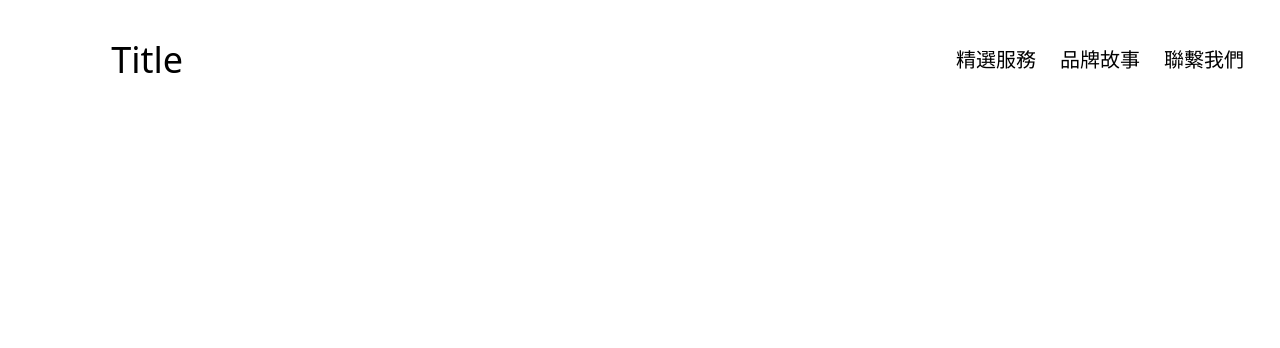
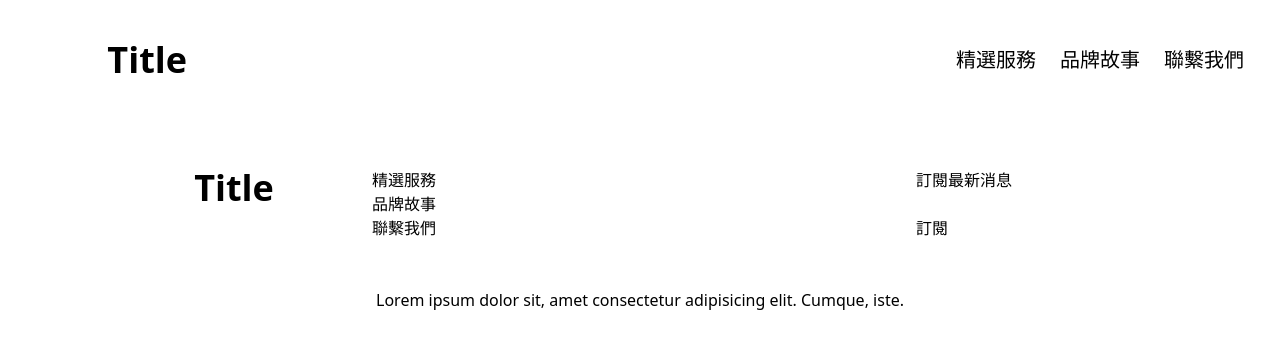
Before and after one commit to Eazychen/React-page, a React (Create React App) app: page / in a window 1280 px wide. Shown: the top 348 px of the page. Built offline with nearby package versions, Linux system fonts and the light colour scheme.

Commit message:
ulgroup component classname use props && create footer

```diff
--- a/package.json
+++ b/package.json
@@ -8,6 +8,7 @@
     "@testing-library/user-event": "^13.5.0",
     "react": "^18.3.1",
     "react-dom": "^18.3.1",
+    "react-icons": "^5.2.1",
     "react-router-dom": "^6.23.0",
     "react-scripts": "5.0.1",
     "web-vitals": "^2.1.4"
--- a/src/DefaultComponent.js
+++ b/src/DefaultComponent.js
@@ -2,9 +2,14 @@ import React from "react";
 import HomePage from "./HomePage";
 
 const DefaultComponent = () => {
+	const listdata = [
+		{ title: "精選服務",path: "/services"},
+		{ title: "品牌故事", path: "/about" },
+        { title: "聯繫我們", path: "/contact"}
+	]
 	return (
 		<div>
-			<HomePage />
+			<HomePage/>
 		</div>
 	);
 };
--- a/src/HomePage.js
+++ b/src/HomePage.js
@@ -1,25 +1,48 @@
 import React from "react";
 import { useNavigate } from "react-router-dom";
 
-const UlGroup = ()=>{
+const UlGroup = ({datas,className})=>{
 	const navigate = useNavigate();
-	const listdata = [
-		{ title: "精選服務",path: "/services"},
-		{ title: "品牌故事", path: "/about" },
-        { title: "聯繫我們", path: "/contact"}
-	]
-	return (<ul className="flex items-center ml-auto">
-		{listdata.map((data)=> (
-			<li className="nav-li-group" onClick={()=>navigate(data.path)}>{data.title}</li>
+	return (<ul className={className.navUl}>
+		{datas.map((data)=> (
+			<li className={className.navLiGroup}key={data.id} onClick={()=>navigate(data.path)}>{data.title}</li>
 		))}
 </ul>)
 }
 
+
 const HomePage = () => {
+	const datas = [
+		{ id:1, title: "精選服務",path: "/services"},
+		{ id:2, title: "品牌故事", path: "/about" },
+        { id:3, title: "聯繫我們", path: "/contact"}
+	]
 	return (
-		<div className="grid grid-cols-[20%_80%] p-6 bg-white-alpha-50 fixed top-0 left-0 right-0">
-			<div className="p-4 text-4xl text-center">Title</div>
-			<UlGroup />
+		<div>
+			<div className="nav">
+				<div className="p-4 text-4xl font-bold text-center">Title</div>
+				<UlGroup datas={datas}  className={{navUl:"nav-ul",navLiGroup:"nav-li-group"}}/>
+			</div>
+			<footer>
+				<div className="footer">
+	        		<div className="pr-2">
+						<h3 className="text-4xl font-bold text-center">Title</h3>
+						<ul>
+							<li></li>
+							<li></li>
+							<li></li>
+						</ul>
+					</div>
+					<UlGroup  datas={datas} className={{}}/>
+					<div className="px-2"></div>
+					<div className="pl-2">
+						<h4>訂閱最新消息</h4>
+						<input type="text" className=""/>
+						<button type="button">訂閱</button>
+					</div>
+				</div>
+				<p className="px-6 mx-20 text-center ">Lorem ipsum dolor sit, amet consectetur adipisicing elit. Cumque, iste.</p>
+			</footer>
 		</div>
 	);
 };
--- a/src/index.css
+++ b/src/index.css
@@ -1,6 +1,13 @@
 @tailwind base;
 @tailwind components;
 @tailwind utilities;
+
+.nav{
+    @apply grid grid-cols-[20%_80%] p-6 bg-white-alpha-50 top-0 left-0 right-0
+}
+.nav-ul{
+    @apply flex items-center ml-auto
+}
 
 .nav-li-group{
     @apply p-3 text-xl  cursor-pointer
@@ -9,3 +16,7 @@
 .nav-li-group:hover{
     @apply bg-sand-color rounded-md delay-300 -translate-y-2
 }
+
+.footer{
+    @apply grid grid-cols-4 px-6 mx-20 py-12
+}
```
Also changed, not shown: 1 other file (tests, documents, lock files or other folders).
